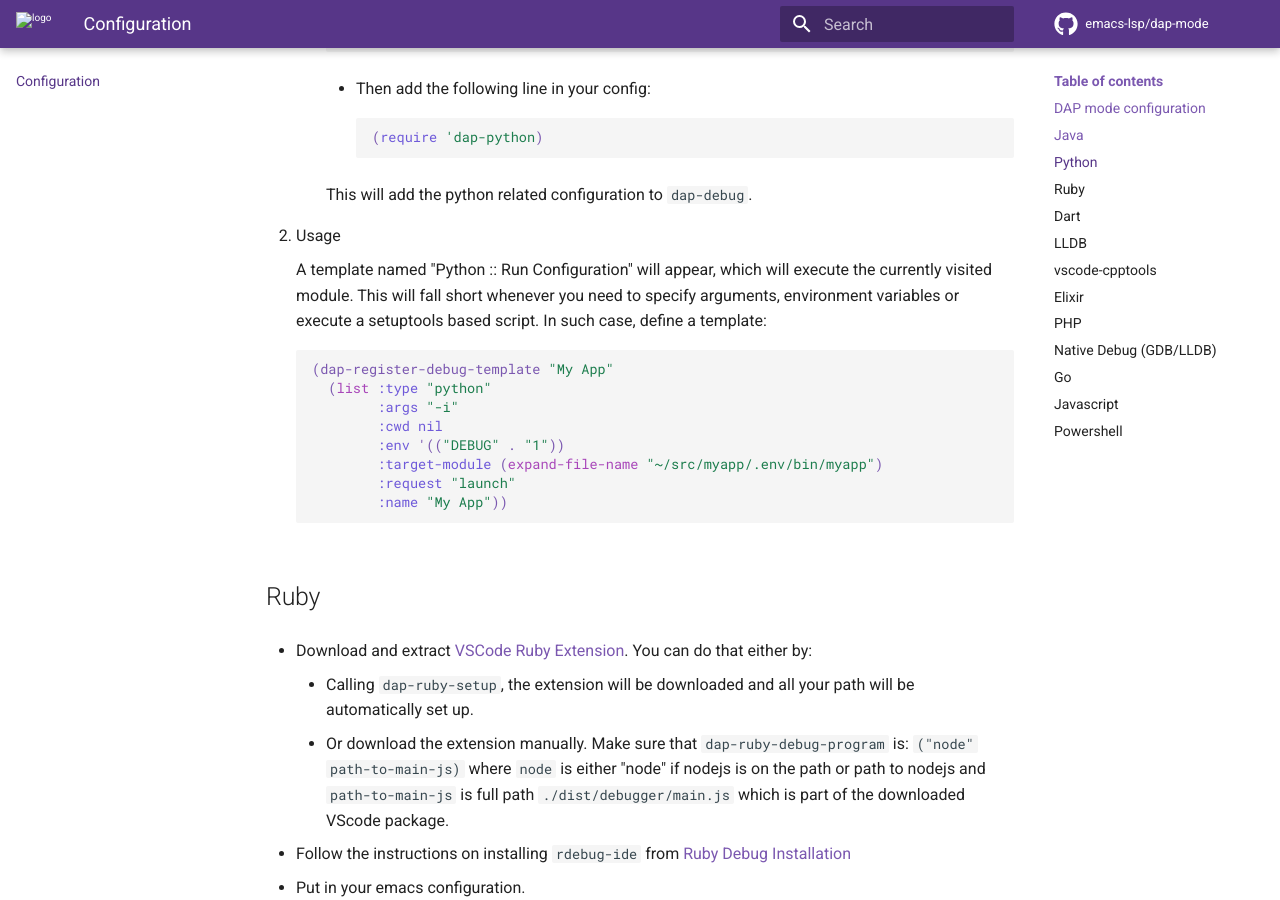
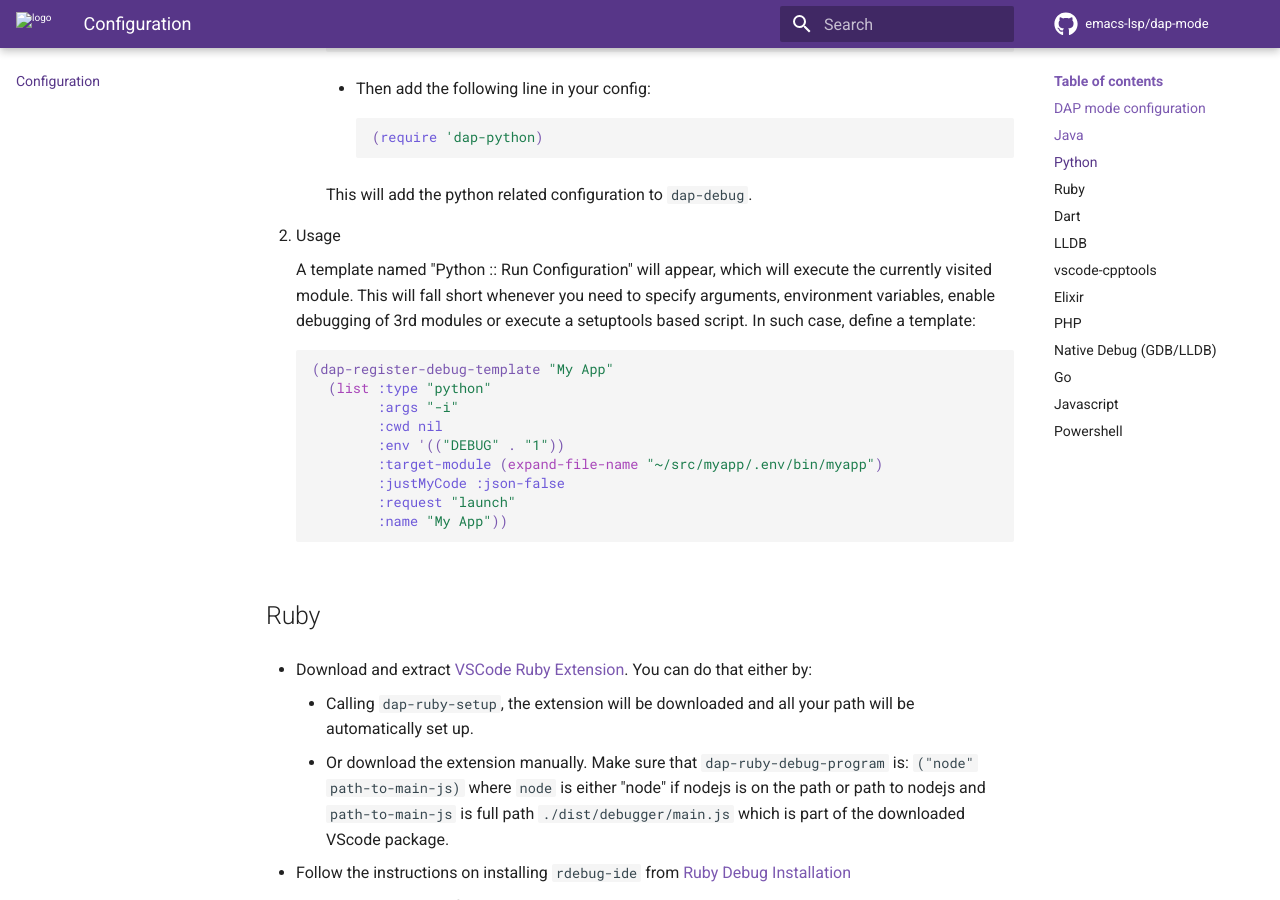
Before and after one commit to emacs-lsp/dap-mode, an MkDocs documentation site: the page built from docs/page/configuration.md, in a window 1280 px wide and 900 px high, scrolled down 1853 px. Built offline with MkDocs 1.6.1 and Material for MkDocs 9.7.7, drawn with Linux system fonts in a browser that asks for light colours; comment, search, counter and statistics services are not loaded.

Commit message:
dap-python: support debugging of 3rd modules
- Add configuration handling to support step into 3rd modules.
- justMyCode is the single configuration needed to be specified
  regardless the selected back end debugger.
- DebugStdLib is also supported for backward compatibility, and
  a warning message will be printed suggesting for a migration
  if debugpy is selected as the debugger.

````diff
--- a/docs/page/configuration.md
+++ b/docs/page/configuration.md
@@ -95,8 +95,9 @@ settings.
 
     A template named "Python :: Run Configuration" will appear, which
     will execute the currently visited module. This will fall short
-    whenever you need to specify arguments, environment variables or
-    execute a setuptools based script. In such case, define a template:
+    whenever you need to specify arguments, environment variables,
+    enable debugging of 3rd modules or execute a setuptools based script.
+    In such case, define a template:
 
     ``` elisp
     (dap-register-debug-template "My App"
@@ -105,6 +106,7 @@ settings.
             :cwd nil
             :env '(("DEBUG" . "1"))
             :target-module (expand-file-name "~/src/myapp/.env/bin/myapp")
+            :justMyCode :json-false
             :request "launch"
             :name "My App"))
     ```
````
Also changed, not shown: 1 other file.
